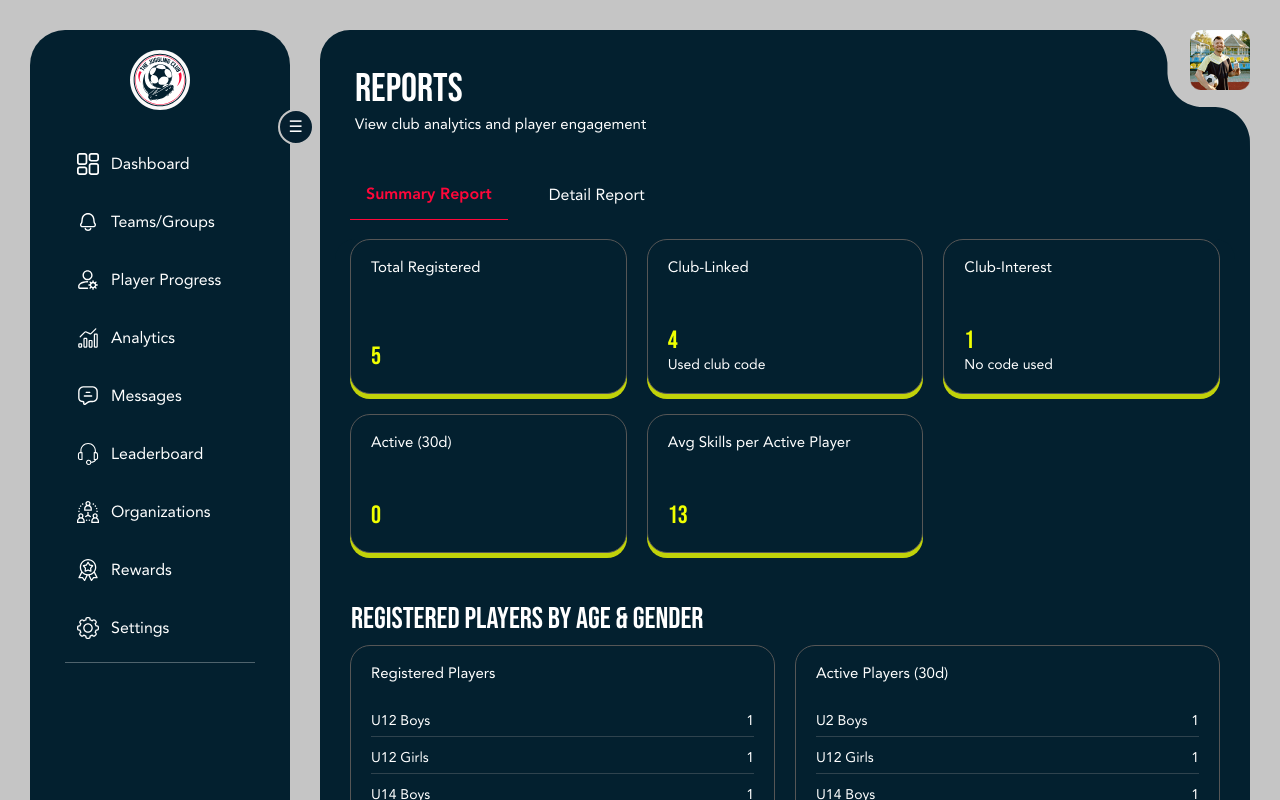
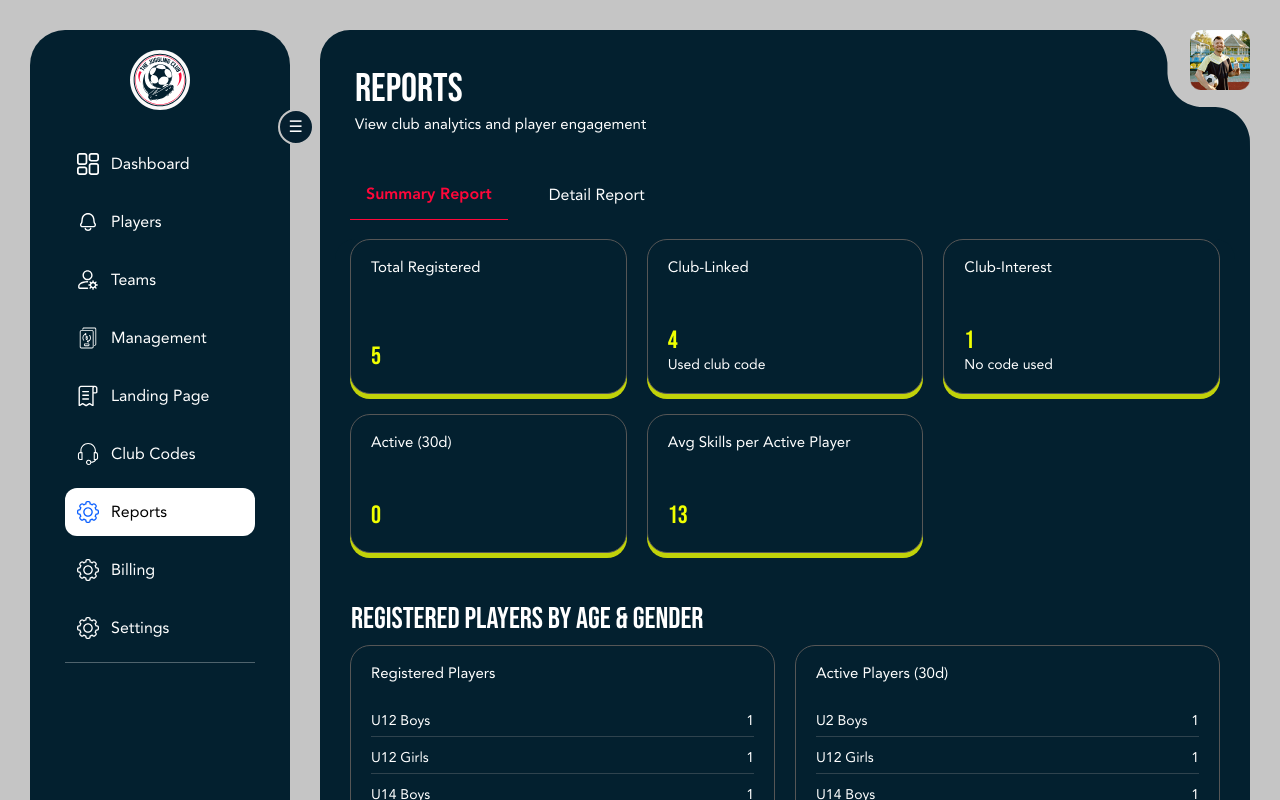
Before and after one commit to sanjayjploft/the-juggling-club, a Next.js app: page /reports in a window 1280 px wide. Shown: the top 800 px of the page. Built offline with nearby package versions, Linux system fonts and the light colour scheme.

Commit message:
updated code

```diff
--- a/src/app/(clubpanel)/reports/page.js
+++ b/src/app/(clubpanel)/reports/page.js
@@ -2,7 +2,7 @@
 
 import { useState, useRef } from "react";
 import { Button, Col, Form, Row } from "react-bootstrap";
-import CoachSidebar from "../../../components/dashboard/CoachSidebar";
+import ClubSidebar from "../../../components/dashboard/ClubSidebar";
 import Link from "next/link";
 
 export default function DashboardPage() {
@@ -10,7 +10,7 @@ export default function DashboardPage() {
   const fileInputRef = useRef(null);
   return (
     <div className="msar-dashboard-wrapper">
-      <CoachSidebar />
+      <ClubSidebar />
 
       <main className="msar-main">
         {/* HEADER */}
```
